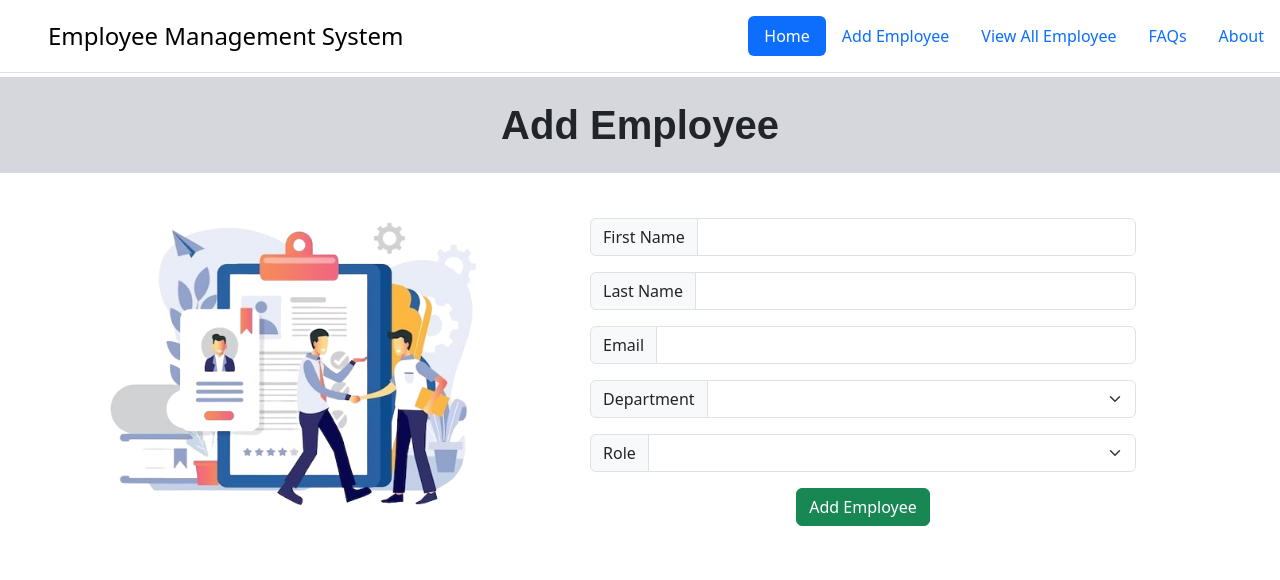
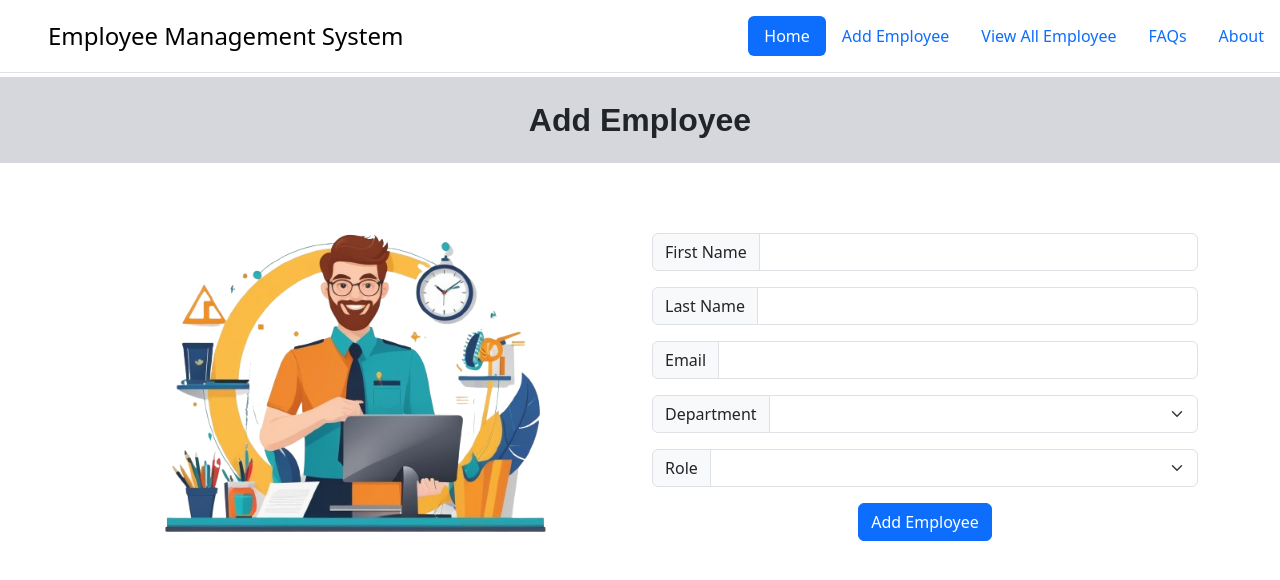
Before and after one commit to Gehan1226/employee--management-front-end, an Angular app: page / in a window 1280 px wide. Shown: the top 580 px of the page. Built offline with nearby package versions, Linux system fonts and the light colour scheme.

Commit message:
update add employee ui

```diff
--- a/src/app/page/manage-emp/manage-emp.component.css
+++ b/src/app/page/manage-emp/manage-emp.component.css
@@ -3,3 +3,8 @@
     background-color: rgb(213, 215, 220);
     font-weight: 600;
 }
+
+#add-emp-img{
+    max-width: 400px;
+    min-width: 250px;
+}
--- a/src/app/page/manage-emp/manage-emp.component.html
+++ b/src/app/page/manage-emp/manage-emp.component.html
@@ -1,16 +1,17 @@
 <app-nav></app-nav>
 
-<h1 class="title-add-employee text-center mb-4 p-4">Add Employee</h1>
+<h2 class="title-add-employee text-center mb-4 p-4">Add Employee</h2>
 
-<div class="container m-2">
+<div class="container mt-2">
 
     <div class="row row-cols-md-2 row-cols-sm-1 d-flex align-items-center">
 
         <div class="col text-center">
-            <img src="../../../assets/images/add-emp-img.png" alt="" srcset="" width="450px">
+            <img src="../../../assets/images/add-emp-img.png"
+                alt="Add Employee Clipart" srcset="" id="add-emp-img" class="w-75">
         </div>
 
-        <div class="col">
+        <div class="col-12">
             <div class="input-group mb-3">
                 <span class="input-group-text" id="basic-addon1">First Name</span>
 
@@ -78,7 +79,7 @@
             </div>
 
             <div class="d-flex justify-content-center">
-                <button type="button" class="btn btn-success" (click)="addEmployee()">Add Employee</button>
+                <button type="button" class="btn btn-primary" (click)="addEmployee()">Add Employee</button>
             </div>
         </div>
 
```
Also changed, not shown: src/assets/images/add-emp-img.png.
